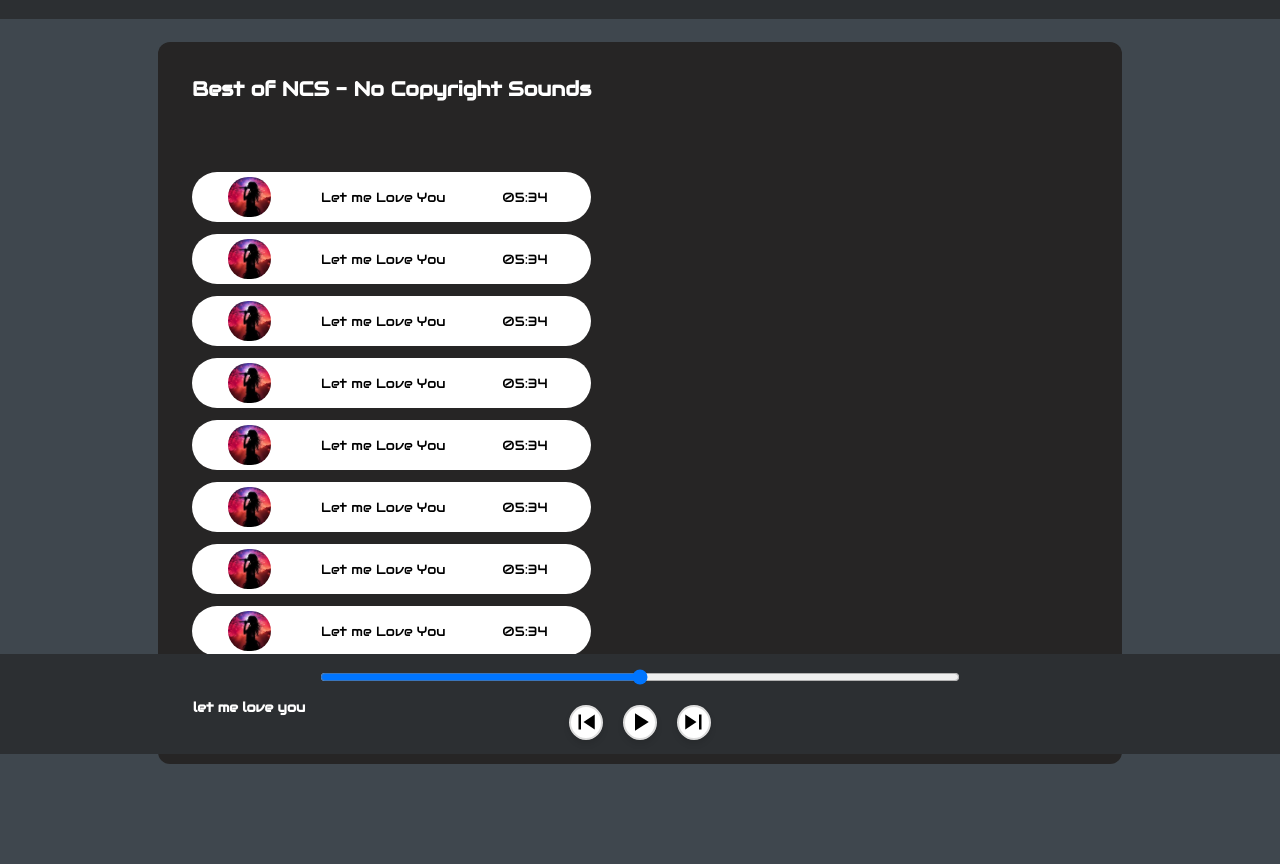
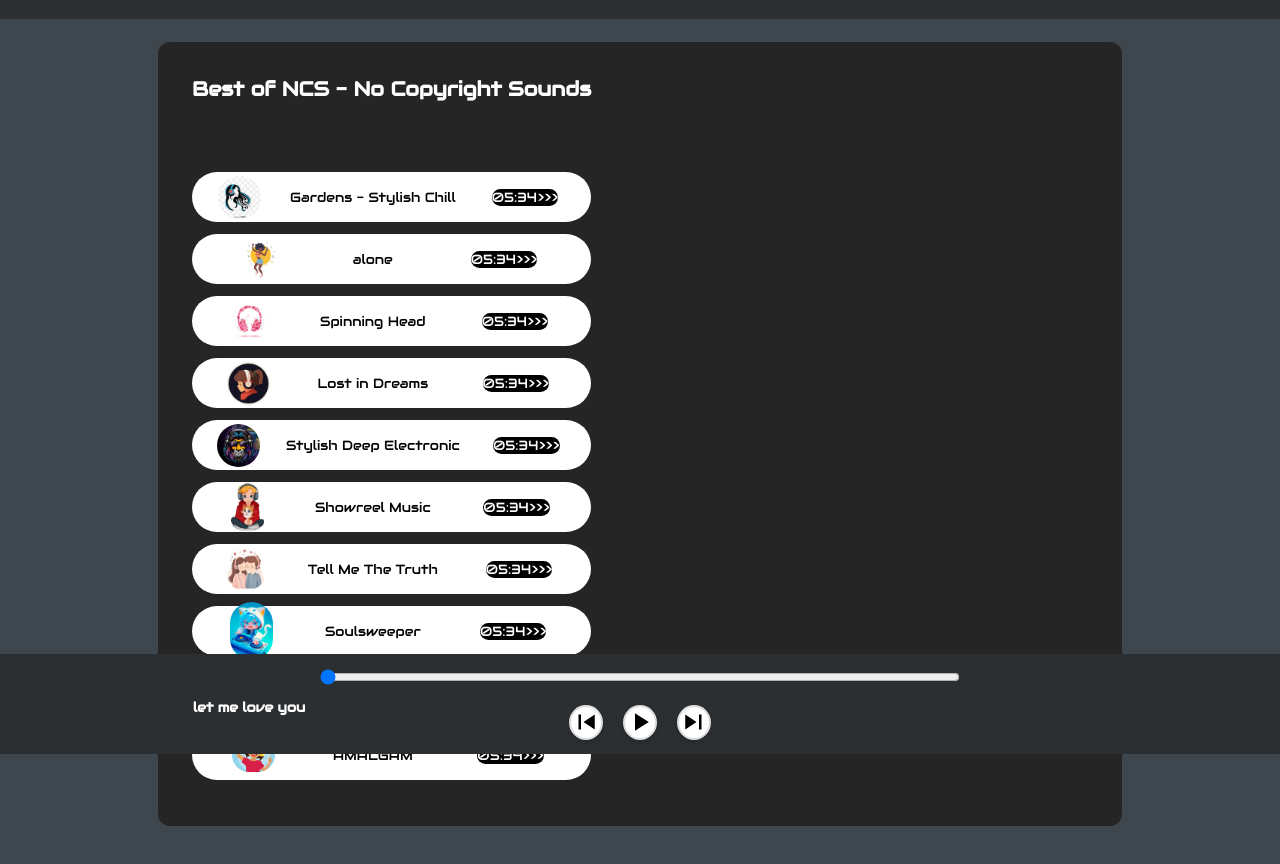
Before and after one commit to Ramya-K-P/spotify_cloning_basic, a plain HTML site: page index.html in a window 1280 px wide. Shown: the part 46-910 px from the top of the page. Drawn offline with Linux system fonts and the light colour scheme.

Commit message:
covers and songs that i am using in this project

```diff
--- a/index.html
+++ b/index.html
@@ -23,10 +23,10 @@
             <div class="songlistcontainer">
                 <div class="songItem">
                     <img src="bg_img.jpeg" alt="1">
-                    <span>Let me Love You</span>
+                    <span class="songName">Let me Love You</span>
                     <span class="songlistplay">
-                        <span class="timestamp">05:34
-                            <i class="far fa-play-circle"></i>
+                        <span class="timestamp">05:34>>>
+                            <i class="far songItemPlay fa-play-circle"></i>
 
                         </span>
 
@@ -34,9 +34,9 @@
                 </div>
                 <div class="songItem">
                     <img src="bg_img.jpeg" alt="1">
-                    <span>Let me Love You</span>
+                    <span class="songName">Let me Love You</span>
                     <span class="songlistplay">
-                        <span class="timestamp">05:34<i class="far fa-play-circle"></i>
+                        <span class="timestamp">05:34>>><i class="far songItemPlay fa-play-circle"></i>
 
                         </span>
 
@@ -44,9 +44,9 @@
                 </div>
                 <div class="songItem">
                     <img src="bg_img.jpeg" alt="1">
-                    <span>Let me Love You</span>
+                    <span class="songName">Let me Love You</span>
                     <span class="songlistplay">
-                        <span class="timestamp">05:34<i class="far fa-play-circle"></i>
+                        <span class="timestamp">05:34>>><i class="far songItemPlay fa-play-circle"></i>
 
                         </span>
 
@@ -54,9 +54,9 @@
                 </div>
                 <div class="songItem">
                     <img src="bg_img.jpeg" alt="1">
-                    <span>Let me Love You</span>
+                    <span class="songName">Let me Love You</span>
                     <span class="songlistplay">
-                        <span class="timestamp">05:34<i class="far fa-play-circle"></i>
+                        <span class="timestamp">05:34>>><i class="far songItemPlay fa-play-circle"></i>
 
                         </span>
 
@@ -64,9 +64,9 @@
                 </div>
                 <div class="songItem">
                     <img src="bg_img.jpeg" alt="1">
-                    <span>Let me Love You</span>
+                    <span class="songName">Let me Love You</span>
                     <span class="songlistplay">
-                        <span class="timestamp">05:34<i class="far fa-play-circle"></i>
+                        <span class="timestamp">05:34>>><i class="far songItemPlay fa-play-circle"></i>
 
                         </span>
 
@@ -74,9 +74,9 @@
                 </div>
                 <div class="songItem">
                     <img src="bg_img.jpeg" alt="1">
-                    <span>Let me Love You</span>
+                    <span class="songName">Let me Love You</span>
                     <span class="songlistplay">
-                        <span class="timestamp">05:34<i class="far fa-play-circle"></i>
+                        <span class="timestamp">05:34>>><i class="far songItemPlay fa-play-circle"></i>
 
                         </span>
 
@@ -84,9 +84,9 @@
                 </div>
                 <div class="songItem">
                     <img src="bg_img.jpeg" alt="1">
-                    <span>Let me Love You</span>
+                    <span class="songName">Let me Love You</span>
                     <span class="songlistplay">
-                        <span class="timestamp">05:34<i class="far fa-play-circle"></i>
+                        <span class="timestamp">05:34>>><i class="far songItemPlay fa-play-circle"></i>
 
                         </span>
 
@@ -94,9 +94,9 @@
                 </div>
                 <div class="songItem">
                     <img src="bg_img.jpeg" alt="1">
-                    <span>Let me Love You</span>
+                    <span class="songName">Let me Love You</span>
                     <span class="songlistplay">
-                        <span class="timestamp">05:34<i class="far fa-play-circle"></i>
+                        <span class="timestamp">05:34>>><i class="far songItemPlay fa-play-circle"></i>
 
                         </span>
 
@@ -104,9 +104,19 @@
                 </div>
                 <div class="songItem">
                     <img src="bg_img.jpeg" alt="1">
-                    <span>Let me Love You</span>
+                    <span class="songName">Let me Love You</span>
                     <span class="songlistplay">
-                        <span class="timestamp">05:34<i class="far fa-play-circle"></i>
+                        <span class="timestamp">05:34>>><i class="far songItemPlay fa-play-circle"></i>
+
+                        </span>
+
+                    </span>
+                </div>
+                <div class="songItem">
+                    <img src="bg_img.jpeg" alt="1">
+                    <span class="songName">Let me Love You</span>
+                    <span class="songlistplay">
+                        <span class="timestamp">05:34>>><i class="far songItemPlay fa-play-circle"></i>
 
                         </span>
 
@@ -119,7 +129,7 @@
         <div class="songbanner"></div>
     </div>
     <div class="bottom">
-        <input type="range" name="range" id="myProgressBar" min="0" max="100">
+        <input type="range" name="range" id="myProgressBar" value="0" min="0" max="100">
         <div class="icons">
             <div class="controls">
                 <!-- Backward Button -->
--- a/script.js
+++ b/script.js
@@ -6,15 +6,25 @@
 const masterPlay = document.getElementById('masterPlay'); // Correct ID
 const gif = document.getElementById('gif'); // Define gif properly
 const audioElement = new Audio('songs/1.mp3'); // Ensure correct path
+let songItems=Array.from(document.getElementsByClassName("songItem"));
 
 let songs = [
-    {songName: "Salam-e-Ishq", filePath: "songs/1.mp3", coverPath: "covers/1.jpg"},
-    {songName: "Salam-e-Ishq", filePath: "songs/2.mp3", coverPath: "covers/2.jpg"},
-    {songName: "Salam-e-Ishq", filePath: "songs/3.mp3", coverPath: "covers/3.jpg"},
-    {songName: "Salam-e-Ishq", filePath: "songs/4.mp3", coverPath: "covers/4.jpg"},
-    {songName: "Salam-e-Ishq", filePath: "songs/5.mp3", coverPath: "covers/5.jpg"},
-    {songName: "Salam-e-Ishq", filePath: "songs/6.mp3", coverPath: "covers/6.jpg"}
+    {songName: "Gardens - Stylish Chill", filePath: "songs/1.mp3", coverPath: "covers/1.jpeg"},
+    {songName: "alone", filePath: "songs/2.mp3", coverPath: "covers/2.jpeg"},
+    {songName: "Spinning Head", filePath: "songs/3.mp3", coverPath: "covers/3.jpeg"},
+    {songName: "Lost in Dreams", filePath: "songs/4.mp3", coverPath: "covers/4.jpeg"},
+    {songName: "Stylish Deep Electronic", filePath: "songs/5.mp3", coverPath: "covers/5.jpeg"},
+    {songName: "Showreel Music", filePath: "songs/6.mp3", coverPath: "covers/6.jpeg"},
+    {songName: "Tell Me The Truth", filePath: "songs/7.mp3", coverPath: "covers/7.jpeg"},
+    {songName: "Soulsweeper", filePath: "songs/8.mp3", coverPath: "covers/8.jpeg"},
+    {songName: "Night Detective", filePath: "songs/9.mp3", coverPath: "covers/9.jpeg"},
+    {songName: "AMALGAM", filePath: "songs/10.mp3", coverPath: "covers/10.jpeg"}
 ];
+songItems.forEach((element, i) => {
+    element.getElementsByTagName('img')[0].src = songs[i].coverPath;
+    element.getElementsByClassName('songName')[0].innerText = songs[i].songName;
+});
+
 
 // Handle play/pause click
 masterPlay.addEventListener('click', () => {
@@ -35,8 +45,16 @@
 
 // Listen to events
 audioElement.addEventListener('timeupdate', () => {
-    console.log('timeupdate');
     //update seek bar
     progress=parseInt((audioElement.currentTime/audioElement.duration)*100);
-    console.log(progress)
+    myProgressBar.value=progress;
 });
+myProgressBar.addEventListener('change',()=>{
+    audioElement.currentTime=(myProgressBar.value*audioElement.duration)/100;
+})
+Array.from(document.getElementsByClassName('timestamp')).forEach((element)=>{
+    document.addEventListener('click',(e)=>{
+        console.log(e.target);
+        // e.target.
+    })
+})
--- a/style.css
+++ b/style.css
@@ -91,6 +91,7 @@
     width: 43px;
     margin: 0 23px;
     border-radius: 30px;
+    overflow: hidden;
 }
 .songlistcontainer{
     margin-top: 70px;
@@ -105,6 +106,9 @@
     margin:30px;
     cursor: pointer;
     display: flex;
+    background-color: black;
+    color: white;
+    border-radius: 20px;
 }
 .songInfo{
     position: absolute;
```
Also changed, not shown: covers/1.jpeg (added), covers/10.jpeg (added), covers/2.jpeg (added), covers/3.jpeg (added), covers/4.jpeg (added), covers/5.jpeg (added), covers/6.jpeg (added), covers/7.jpeg (added), covers/8.jpeg (added), covers/9.jpeg (added), 4 other files.
